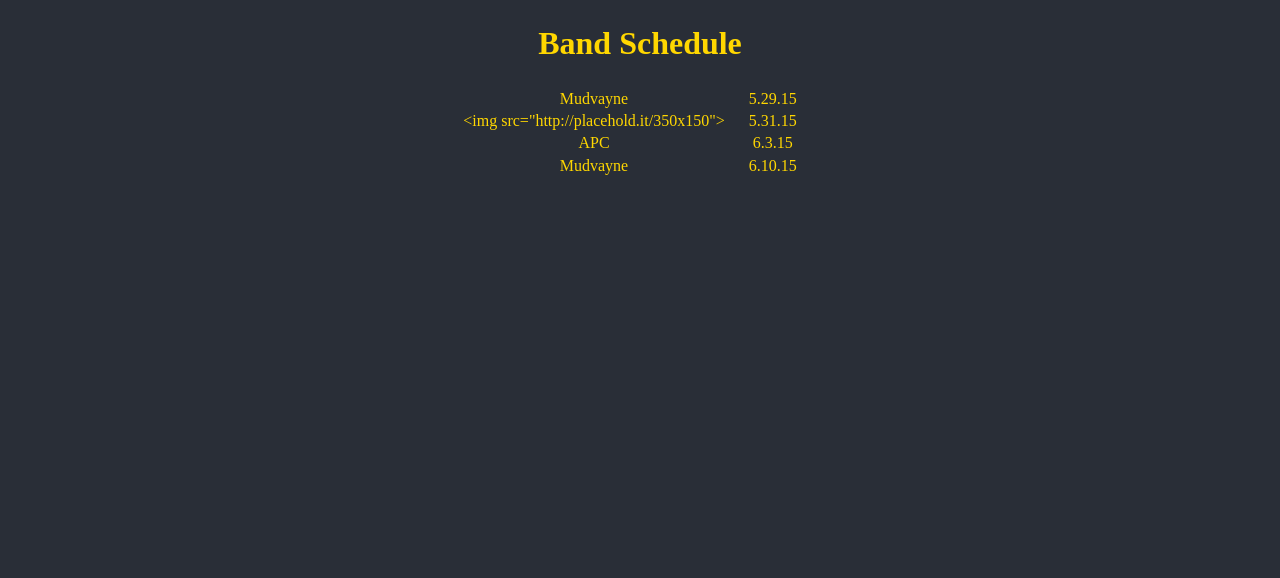
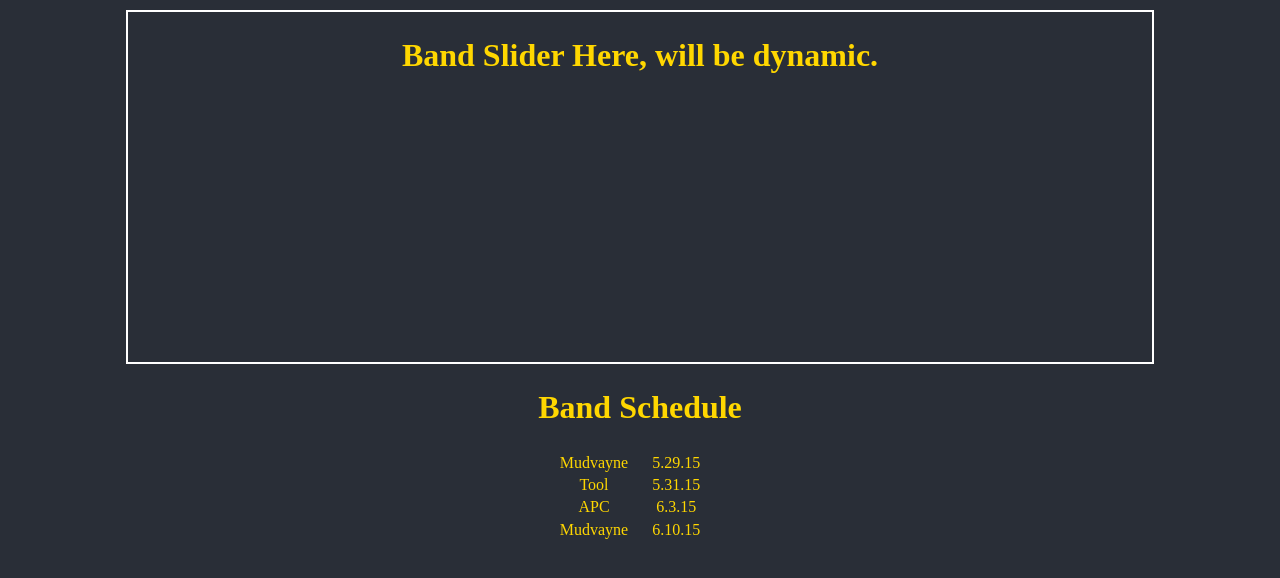
Before and after one commit to Klanders85/handlebars-prac, a plain HTML site: page index.html in a window 1280 px wide. Drawn offline with Linux system fonts and the light colour scheme.

Commit message:
styling (y)

```diff
--- a/index.html
+++ b/index.html
@@ -14,7 +14,19 @@
         <script type="text/javascript" src="js/main.js"></script>
     </head>
     <body>
-        <script type="text/x-handlebars-template" id="content">
+
+            <section>
+                <header>
+                    <div class="header-wrapper center">
+                        <div class="header">
+                            <h1>Band Slider Here, will be dynamic.</h1>
+                        </div>
+                    </div>
+                </header>
+            </section>
+
+
+        <script type="text/x-handlebars-template" id="bandContent">
             <h1 class="center">Band Schedule</h1>
             <div class="content-wrapper center">
 
--- a/js/main.js
+++ b/js/main.js
@@ -1,9 +1,9 @@
 $(document).ready(function(){
 
 // data goes here that will be dynamic -- JSON FORMAT!
-var data = {
+var bandData = {
 	"bandName"     :[  "Mudvayne",
-					   '<img src="http://placehold.it/350x150">',
+					   "Tool",
 					   "APC",
 					   "Mudvayne",
 					],
@@ -16,12 +16,12 @@ var data = {
 }
 
 //save templates to var
-var contentTemplate   = $('#content').html();
+var contentTemplate   = $('#bandContent').html();
 
 //compile templates
 var contentCompile = Handlebars.compile(contentTemplate);
 
 //add templates to the HTML
-$(document.body).append(contentCompile(data));
+$(document.body).append(contentCompile(bandData));
 
 });
--- a/sass/main.scss
+++ b/sass/main.scss
@@ -59,7 +59,18 @@ hr {
 /* ==========================================================================
    Author's custom styles
    ========================================================================== */
+.header-wrapper{
+  height: 350px;
+  width: 80%;
+  border: 2px solid #fff;
+  margin: 10px auto;
+}
+
 li{
   list-style-type: none;
   padding-right: 20px;
 }
+
+.content-wrapper{
+  height: 400px;
+}
```
Also changed, not shown: css/main.css. Lines whose indentation alone changed are shown as unchanged.
